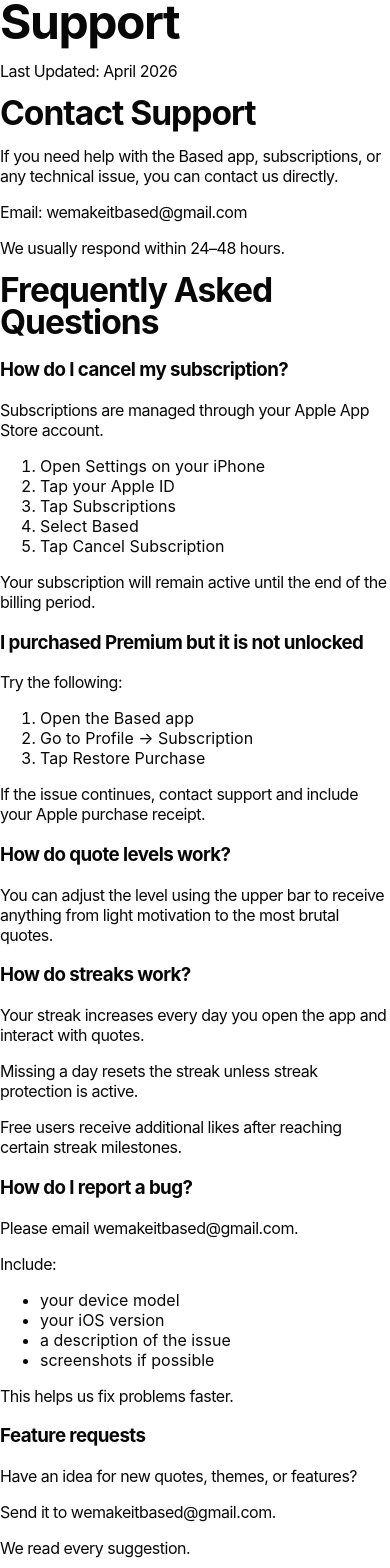
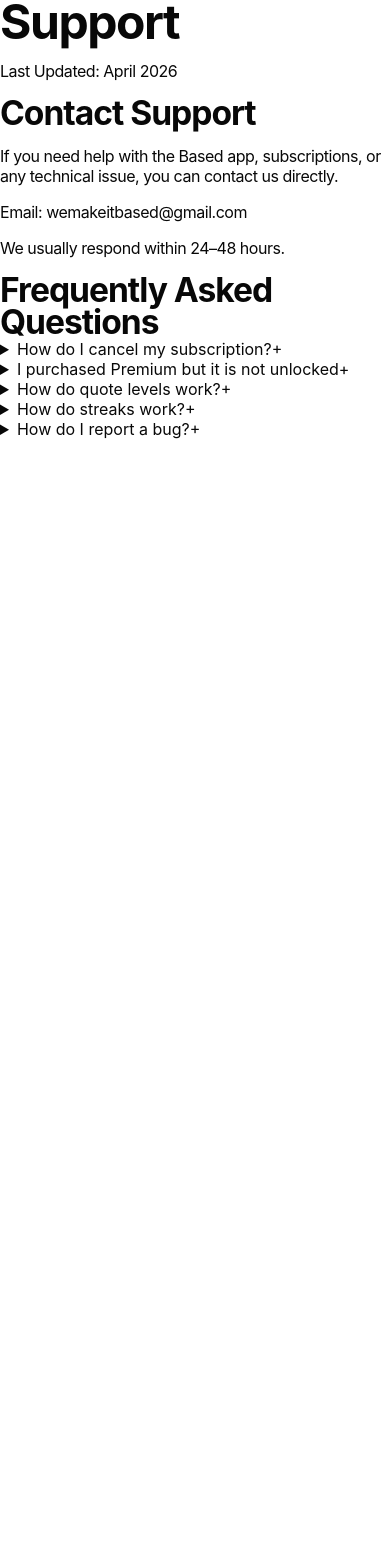
Before and after one commit to wemakeitbased/based, a Next.js app: page /support in a window 390 px wide. Shown: the top 1568 px of the page. After the commit the page ends 844 px from the top, so only its background shows below. Built offline with nearby package versions, Linux system fonts and the light colour scheme.

Commit message:
Update SupportPage layout and content

```diff
--- a/app/support/page.tsx
+++ b/app/support/page.tsx
@@ -7,19 +7,30 @@
 
 export default function SupportPage() {
   return (
-    <main className="min-h-screen px-6 py-16">
+    <main className="min-h-screen bg-[#f5f5f3] px-6 py-20 text-black">
       <div className="mx-auto max-w-3xl">
-        <h1 className="text-4xl font-bold tracking-tight">Support</h1>
 
-        <p className="mt-4 text-sm text-neutral-600">Last Updated: April 2026</p>
+        <h1 className="text-5xl font-bold tracking-tight sm:text-6xl">
+          Support
+        </h1>
 
-        <section className="mt-10">
-          <h2 className="text-2xl font-semibold">Contact Support</h2>
-          <p className="mt-4">
+        <p className="mt-4 text-sm text-black/60">
+          Last Updated: April 2026
+        </p>
+
+        {/* CONTACT */}
+
+        <section className="mt-12">
+          <h2 className="text-3xl font-semibold tracking-tight sm:text-4xl">
+            Contact Support
+          </h2>
+
+          <p className="mt-5 text-base leading-7 text-black/80">
             If you need help with the Based app, subscriptions, or any technical
             issue, you can contact us directly.
           </p>
-          <p className="mt-4">
+
+          <p className="mt-4 text-base">
             Email:{" "}
             <a
               href="mailto:wemakeitbased@gmail.com"
@@ -28,113 +39,170 @@
               wemakeitbased@gmail.com
             </a>
           </p>
-          <p className="mt-4">We usually respond within 24–48 hours.</p>
+
+          <p className="mt-4 text-base text-black/80">
+            We usually respond within 24–48 hours.
+          </p>
         </section>
 
-        <section className="mt-10">
-          <h2 className="text-2xl font-semibold">Frequently Asked Questions</h2>
+        {/* FAQ */}
 
-          <div className="mt-6 space-y-8">
-            <div>
-              <h3 className="text-xl font-semibold">
+        <section className="mt-16">
+
+          <h2 className="text-3xl font-semibold tracking-tight sm:text-4xl">
+            Frequently Asked Questions
+          </h2>
+
+          <div className="mt-8 space-y-4">
+
+            {/* QUESTION 1 */}
+
+            <details className="group rounded-xl border border-black/10 bg-white/70 p-5">
+              <summary className="flex cursor-pointer items-center justify-between text-lg font-semibold">
                 How do I cancel my subscription?
-              </h3>
-              <p className="mt-3">
+                <span className="text-2xl transition-transform group-open:rotate-45">
+                  +
+                </span>
+              </summary>
+
+              <div className="pt-4">
+                <p className="text-base text-black/80">
                   Subscriptions are managed through your Apple App Store account.
                 </p>
-              <ol className="mt-4 list-decimal space-y-2 pl-6">
+
+                <ol className="mt-4 list-decimal pl-6 space-y-2 text-black/80">
                   <li>Open Settings on your iPhone</li>
                   <li>Tap your Apple ID</li>
                   <li>Tap Subscriptions</li>
                   <li>Select Based</li>
                   <li>Tap Cancel Subscription</li>
                 </ol>
-              <p className="mt-4">
-                Your subscription will remain active until the end of the billing
-                period.
+
+                <p className="mt-4 text-black/80">
+                  Your subscription will remain active until the end of the billing period.
                 </p>
               </div>
+            </details>
 
-            <div>
-              <h3 className="text-xl font-semibold">
+
+            {/* QUESTION 2 */}
+
+            <details className="group rounded-xl border border-black/10 bg-white/70 p-5">
+              <summary className="flex cursor-pointer items-center justify-between text-lg font-semibold">
                 I purchased Premium but it is not unlocked
-              </h3>
-              <p className="mt-3">Try the following:</p>
-              <ol className="mt-4 list-decimal space-y-2 pl-6">
+                <span className="text-2xl transition-transform group-open:rotate-45">
+                  +
+                </span>
+              </summary>
+
+              <div className="pt-4">
+
+                <p className="text-black/80">
+                  Try the following:
+                </p>
+
+                <ol className="mt-4 list-decimal pl-6 space-y-2 text-black/80">
                   <li>Open the Based app</li>
                   <li>Go to Profile → Subscription</li>
                   <li>Tap Restore Purchase</li>
                 </ol>
-              <p className="mt-4">
-                If the issue continues, contact support and include your Apple
-                purchase receipt.
+
+                <p className="mt-4 text-black/80">
+                  If the issue continues, contact support and include your Apple purchase receipt.
                 </p>
+
               </div>
+            </details>
 
-            <div>
-              <h3 className="text-xl font-semibold">How do quote levels work?</h3>
-              <p className="mt-3">
+
+            {/* QUESTION 3 */}
+
+            <details className="group rounded-xl border border-black/10 bg-white/70 p-5">
+              <summary className="flex cursor-pointer items-center justify-between text-lg font-semibold">
+                How do quote levels work?
+                <span className="text-2xl transition-transform group-open:rotate-45">
+                  +
+                </span>
+              </summary>
+
+              <div className="pt-4">
+
+                <p className="text-black/80">
                   You can adjust the level using the upper bar to receive anything
                   from light motivation to the most brutal quotes.
                 </p>
+
               </div>
+            </details>
 
-            <div>
-              <h3 className="text-xl font-semibold">How do streaks work?</h3>
-              <p className="mt-3">
-                Your streak increases every day you open the app and interact with
-                quotes.
+
+            {/* QUESTION 4 */}
+
+            <details className="group rounded-xl border border-black/10 bg-white/70 p-5">
+              <summary className="flex cursor-pointer items-center justify-between text-lg font-semibold">
+                How do streaks work?
+                <span className="text-2xl transition-transform group-open:rotate-45">
+                  +
+                </span>
+              </summary>
+
+              <div className="pt-4">
+
+                <p className="text-black/80">
+                  Your streak increases every day you open the app and interact with quotes.
                 </p>
-              <p className="mt-3">
+
+                <p className="mt-3 text-black/80">
                   Missing a day resets the streak unless streak protection is active.
                 </p>
-              <p className="mt-3">
-                Free users receive additional likes after reaching certain streak
-                milestones.
+
+                <p className="mt-3 text-black/80">
+                  Free users receive additional likes after reaching certain streak milestones.
                 </p>
+
               </div>
+            </details>
 
-            <div>
-              <h3 className="text-xl font-semibold">How do I report a bug?</h3>
-              <p className="mt-3">
+
+            {/* QUESTION 5 */}
+
+            <details className="group rounded-xl border border-black/10 bg-white/70 p-5">
+              <summary className="flex cursor-pointer items-center justify-between text-lg font-semibold">
+                How do I report a bug?
+                <span className="text-2xl transition-transform group-open:rotate-45">
+                  +
+                </span>
+              </summary>
+
+              <div className="pt-4">
+
+                <p className="text-black/80">
                   Please email{" "}
                   <a
                     href="mailto:wemakeitbased@gmail.com"
-                  className="underline underline-offset-4"
+                    className="underline"
                   >
                     wemakeitbased@gmail.com
                   </a>
-                .
                 </p>
-              <p className="mt-3">Include:</p>
-              <ul className="mt-4 list-disc space-y-2 pl-6">
-                <li>your device model</li>
-                <li>your iOS version</li>
-                <li>a description of the issue</li>
-                <li>screenshots if possible</li>
+
+                <p className="mt-3 text-black/80">
+                  Include:
+                </p>
+
+                <ul className="mt-3 list-disc pl-6 space-y-2 text-black/80">
+                  <li>Your device model</li>
+                  <li>Your iOS version</li>
+                  <li>Description of the issue</li>
+                  <li>Screenshots if possible</li>
                 </ul>
-              <p className="mt-4">This helps us fix problems faster.</p>
+
               </div>
+            </details>
 
-            <div>
-              <h3 className="text-xl font-semibold">Feature requests</h3>
-              <p className="mt-3">
-                Have an idea for new quotes, themes, or features?
-              </p>
-              <p className="mt-3">
-                Send it to{" "}
-                <a
-                  href="mailto:wemakeitbased@gmail.com"
-                  className="underline underline-offset-4"
-                >
-                  wemakeitbased@gmail.com
-                </a>
-                .
-              </p>
-              <p className="mt-3">We read every suggestion.</p>
-            </div>
           </div>
         </section>
+
       </div>
     </main>
   );
```
Lines whose indentation alone changed are shown as unchanged.
